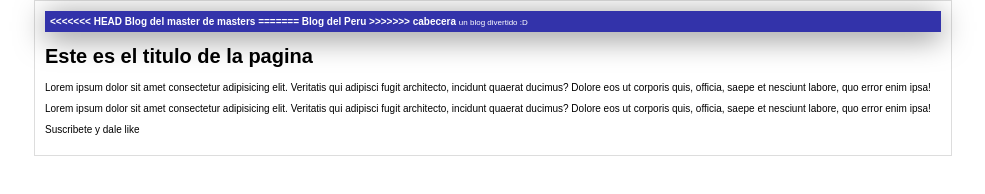
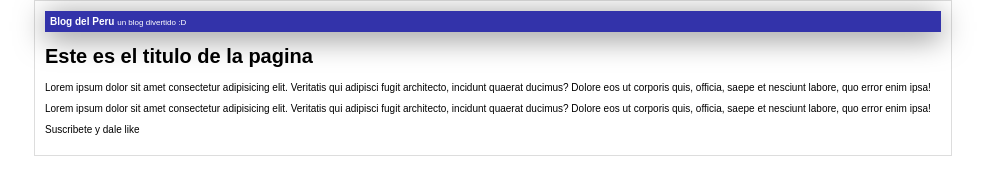
Before and after one commit to Mr-glove/PruebaBlog, a plain HTML site: page index.html in a window 1280 px wide. Shown: the whole page, without its empty margins (147-1132 px from the left). Drawn offline with Linux system fonts and the light colour scheme.

Commit message:
antes de enviar al github

```diff
--- a/index.html
+++ b/index.html
@@ -6,11 +6,7 @@
     <body>
         <div id="container">
             <div id="cabecera">
-<<<<<<< HEAD
-                Blog del master de masters
-=======
                 Blog del Peru
->>>>>>> cabecera
                 <span id="tagline">un blog divertido :D</span>
             </div>
             <div id="post">
```
